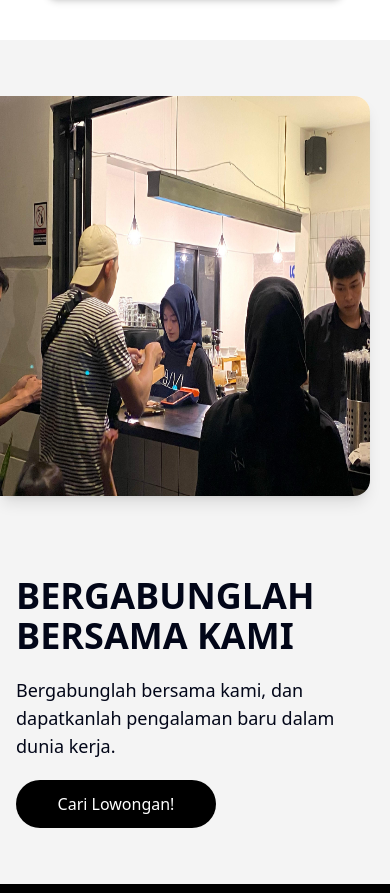
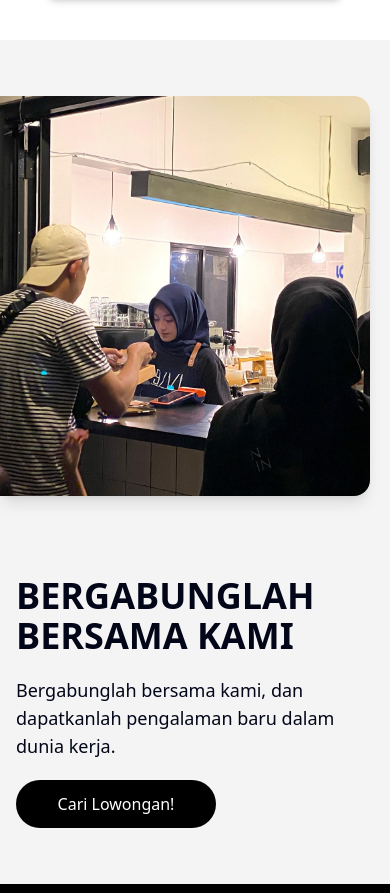
Before and after one commit to Kenzyyy29/911-tasik, a Next.js app: page /about-us in a window 390 px wide. Shown: the part 3172-4065 px from the top of the page. Built offline with nearby package versions, Linux system fonts and the light colour scheme.

Commit message:
fix:about-page

```diff
--- a/app/about-us/page.jsx
+++ b/app/about-us/page.jsx
@@ -97,7 +97,7 @@ const About = () => {
      <img
       src="/4.jpeg"
       alt=""
-      className="h-full lg:h-auto"
+      className="h-full lg:h-auto object-cover"
      />
     </div>
     <div className="flex flex-col gap-5 max-w-[500px] px-4 lg:px-0">
```
